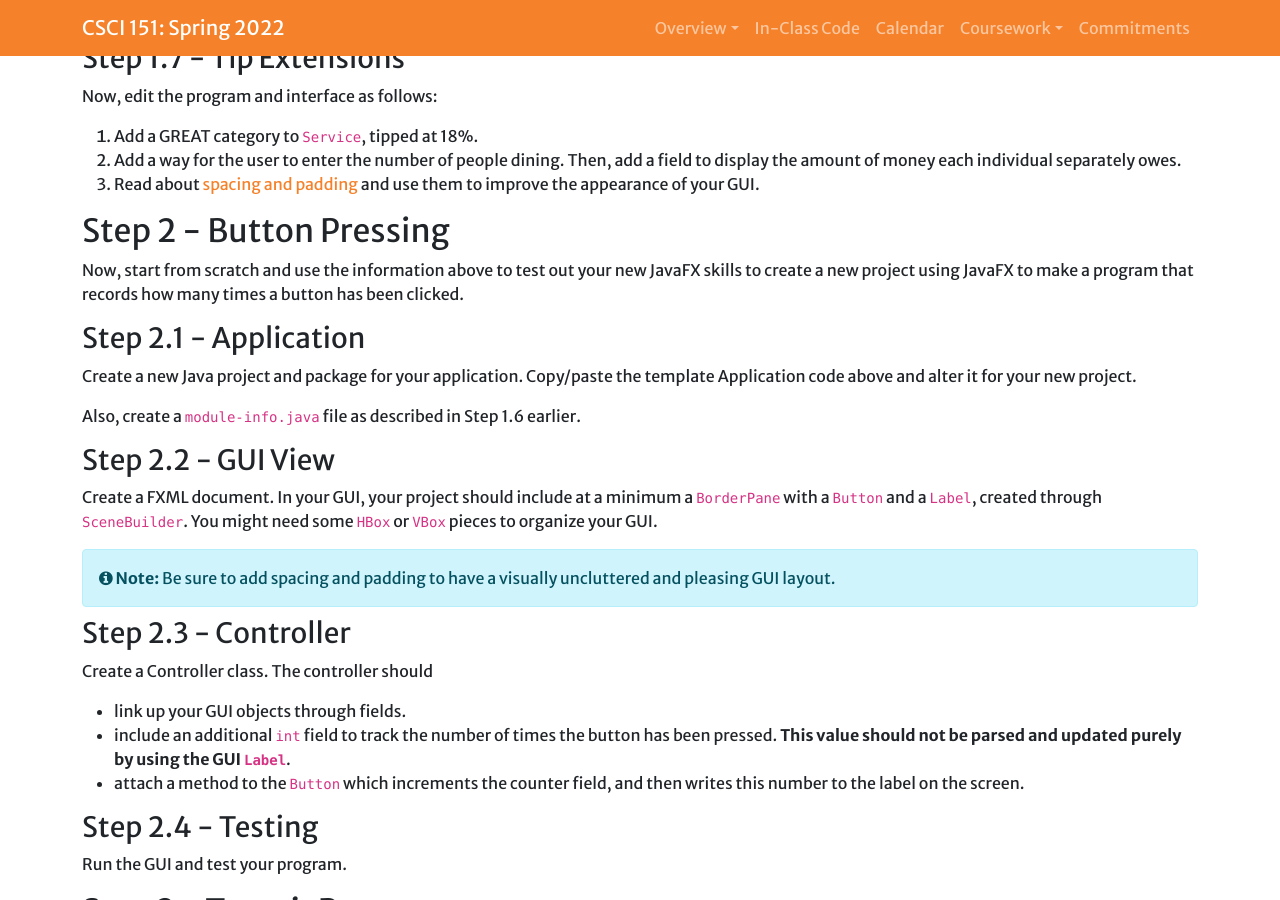
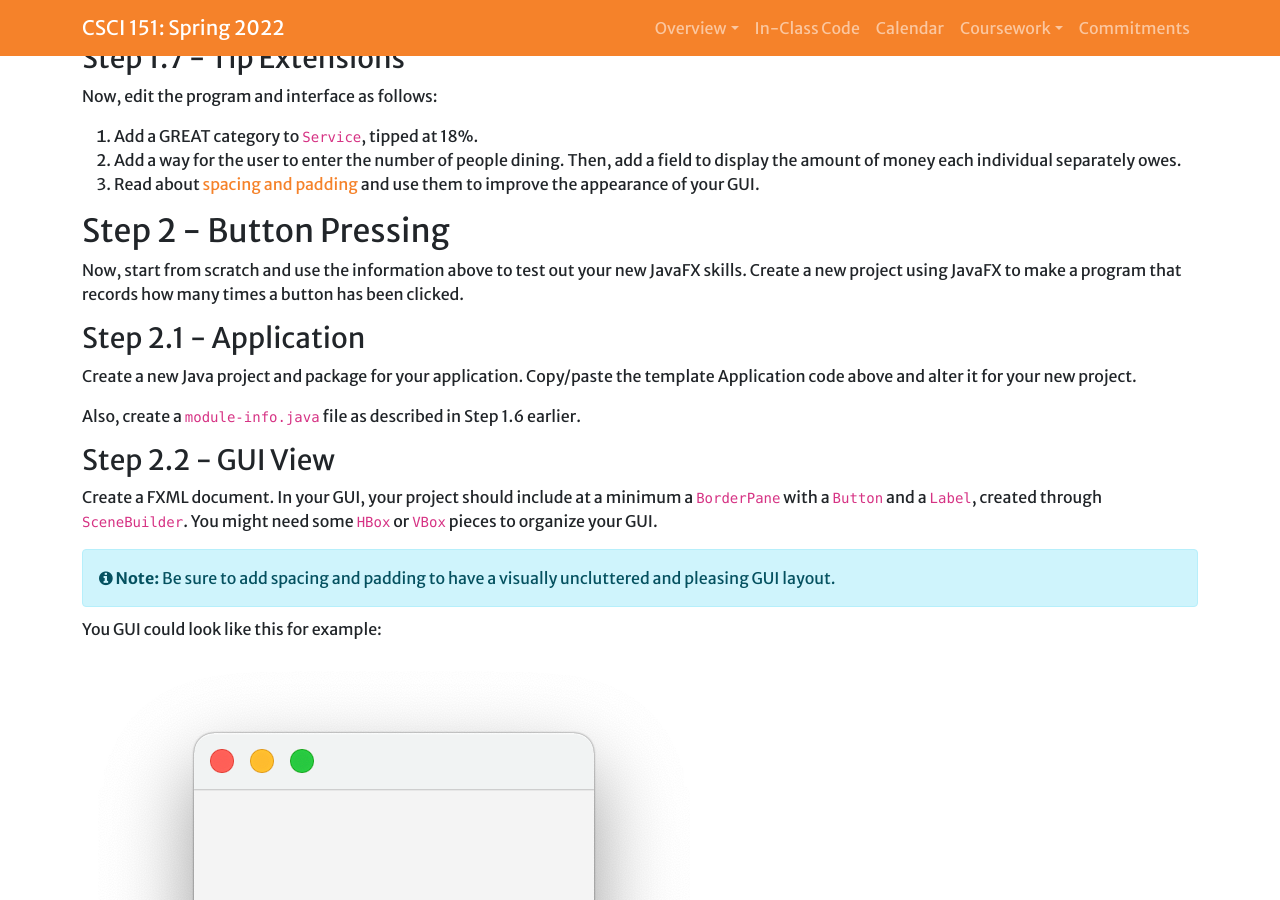
Before and after one commit to Hendrix-CS/csci151, a Jekyll site: the page built from labs/javafx.md, in a window 1280 px wide and 900 px high, scrolled down 5339 px. Built offline with Jekyll 4.4.1, drawn with Linux system fonts in a browser that asks for light colours; a script that is not in the unit is left out; our own code applies the rules of GitHub Pages for plain Markdown files; some of the changed text lies outside the part shown.

Commit message:
Adding sample images

```diff
--- a/labs/javafx.md
+++ b/labs/javafx.md
@@ -243,7 +243,7 @@ Now, edit the program and interface as follows:
 ## Step 2 - Button Pressing
 
 Now, start from scratch and use the information above to test out your
-new JavaFX skills to create a new project using JavaFX to make a program that records how many times a button has been clicked.
+new JavaFX skills. Create a new project using JavaFX to make a program that records how many times a button has been clicked.
 
 ### Step 2.1 - Application
 
@@ -256,6 +256,11 @@ Also, create a `module-info.java` file as described in Step 1.6 earlier.
 Create a FXML document. In your GUI, your project should include at a minimum a `BorderPane` with a `Button` and a `Label`, created through `SceneBuilder`. You might need some `HBox` or `VBox` pieces to organize your GUI.
 
 {% include note.html content="Be sure to add spacing and padding to have a visually uncluttered and pleasing GUI layout." %}
+
+You GUI could look like this for example:
+
+![](../assets/images/buttonClicker.png){: .img-fluid}
+
 
 ### Step 2.3 - Controller
 
@@ -289,6 +294,10 @@ The two `Buttons` should be labeled `New` and `Bite`.
 
 {% include note.html content="Be sure to add spacing and padding to have a visually uncluttered and pleasing GUI layout." %}
 
+You GUI could look like this for example:
+
+![](../assets/images/tootsiepop.png){: .img-fluid}
+
 ### Step 3.3 - Flavor Enum
 
 Create a `Flavor` Enum. You should define at least five flavors, each of which has a different [Color](https://openjfx.io/javadoc/17/javafx.graphics/javafx/scene/paint/Color.html) accessible through a `getColor()` method.
@@ -312,8 +321,7 @@ Create a Controller class. The controller should
 * attach an `onTap()` method to the `Circle` which call lick on your `TootsiePop`.
 * attach an `onNew()` method to one `Button` which create a new `TootsiePop` with a random flavor and a size of 40.
 * attach an `onBite()` method to one `Button` which call bite on your `TootsiePop`.
-
-After each of the three interaction methods, you should call a `updateView()` method. In this method, the radius of the `Circle` should be set to be proportional to the number of licks left in your TootsiePop, and the `Circle` should use `setFill` to update its `Color`.
+* write an `updateView()` method. In this method, the radius of the `Circle` should be set to be proportional to the number of licks left in your TootsiePop, and the `Circle` should use `setFill` to update its `Color`. You should call this method as the last command in each of the three previous interaction methods.
 
 ### Step 3.5 - Testing
 
```
Also changed, not shown: assets/images/buttonClicker.png (added), assets/images/tootsiepop.png (added).
